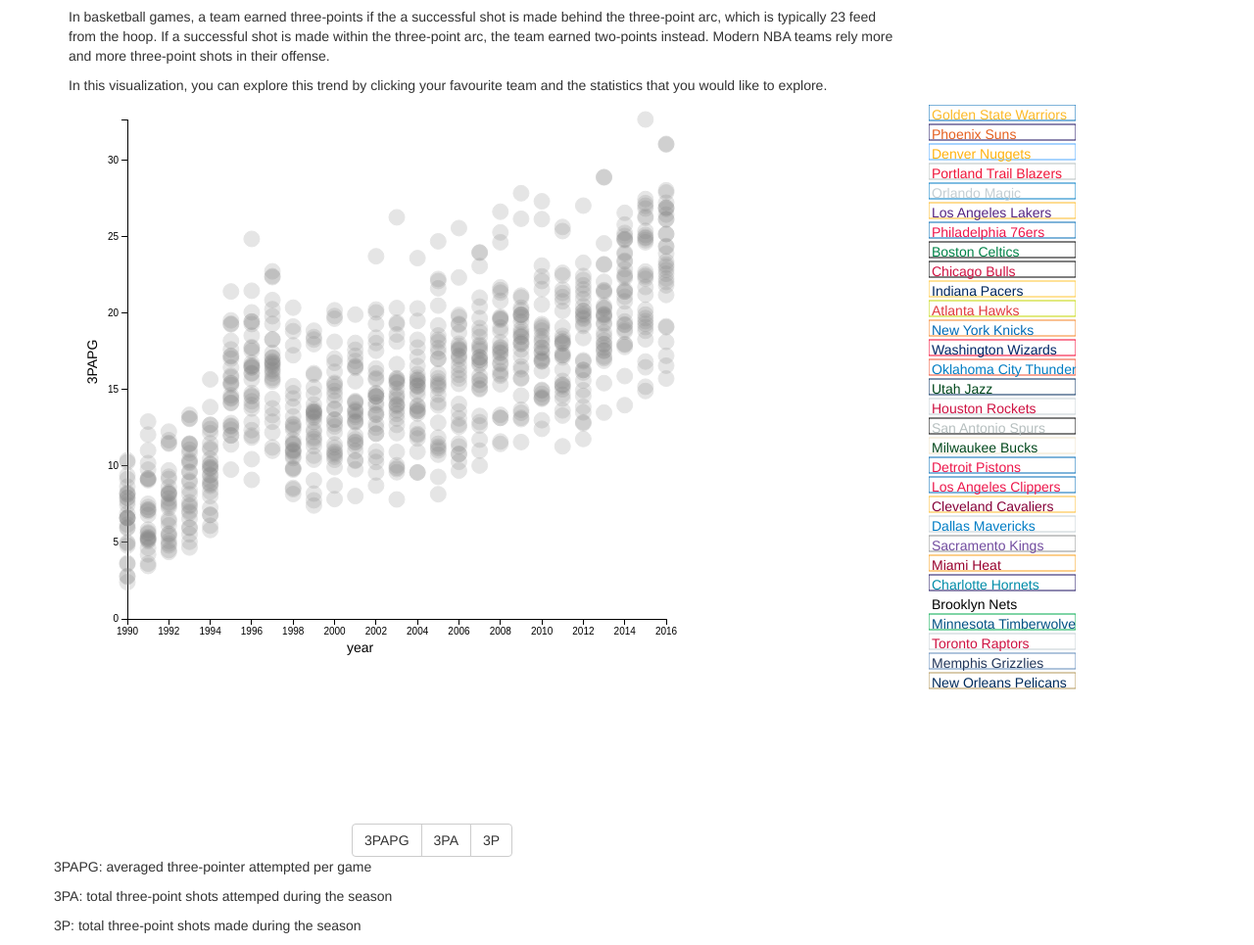
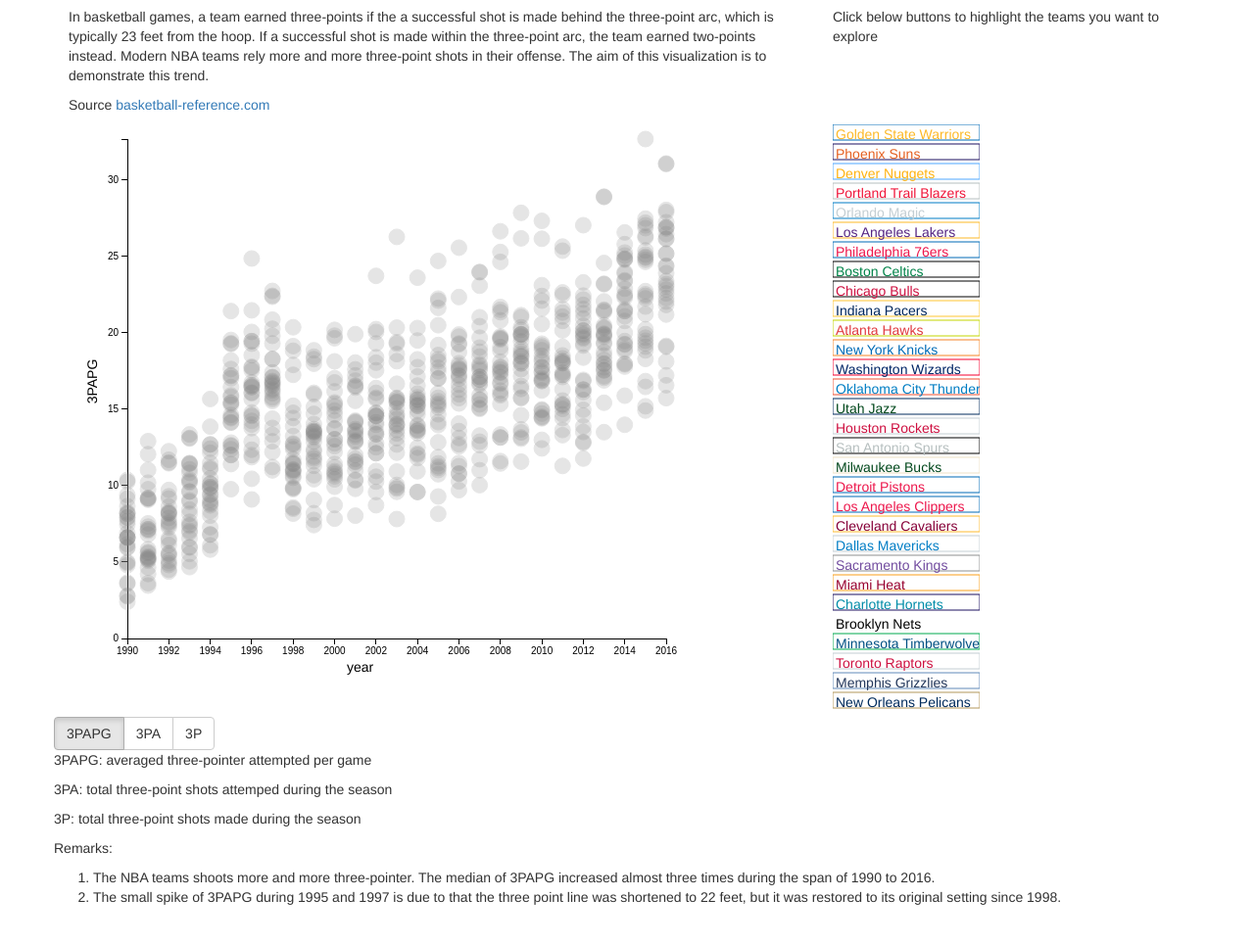
Before and after one commit to kanhua/udacity-dand-data-vis, a plain HTML site: page beta/index.html in a window 1280 px wide. Shown: the part 56-1021 px from the top of the page at 98% size. After the commit the page ends 992 px from the top, so only its background shows below. Drawn offline with nearby package versions, Linux system fonts and the light colour scheme.

Commit message:
rearrange and add more remarks in the main html

```diff
--- a/beta/index.html
+++ b/beta/index.html
@@ -53,17 +53,17 @@
     </div>
 
     <div class="row">
-    <div class="col-md-9">
-            <p>In basketball games, a team earned three-points if the a successful shot is made behind the three-point arc, which is typically 23 feed from the hoop. If a successful shot is made within the three-point arc, the team earned two-points instead. Modern NBA teams rely more and more three-point shots in their offense.</p>
-        <p>In this visualization, you can explore this trend by clicking your favourite team and the statistics that you would like to explore. </p>
+    <div class="col-md-8">
+            <p>In basketball games, a team earned three-points if the a successful shot is made behind the three-point arc, which is typically 23 feet from the hoop. If a successful shot is made within the three-point arc, the team earned two-points instead. Modern NBA teams rely more and more three-point shots in their offense. The aim of this visualization is to demonstrate this trend.</p>
+        <p>Source <a href="http://basketball-reference.com">basketball-reference.com</a> </p>
     </div>
-    <div class="col-md-3">
-
+    <div class="col-md-4" >
+    Click below buttons to highlight the teams you want to explore
     </div>
     </div>
 
     <div class="row">
-      <div class="col-md-9">
+      <div class="col-md-8">
 
           <div class="row">
 
@@ -73,7 +73,6 @@
 
         <div class="row">
 
-          <svg id="statButtonContainer"></svg>
             <!-- the example codes of bootstrap buttons
           <div class="btn-group" role="group">
                 <button type="button" class="btn btn-default">Button 1</button>
@@ -86,7 +85,7 @@
           </div>
 
       </div>
-      <div class="col-md-3">
+      <div class="col-md-4">
           <svg id="teamButtonContainer"></svg>
       </div>
     </div>
@@ -94,6 +93,19 @@
     <p>3PAPG: averaged three-pointer attempted per game</p>
     <p>3PA: total three-point shots attemped during the season</p>
     <p>3P: total three-point shots made during the season</p>
+        <p>Remarks:</p>
+        <ol>
+            <li>
+               The NBA teams shoots more and more three-pointer. The median of 3PAPG increased almost three times during the span of 1990 to 2016.
+            </li>
+
+            <li>
+                The small spike of 3PAPG during 1995 and 1997 is due to that the three point line was shortened to 22 feet, but it was restored to its original setting since 1998.
+
+            </li>
+
+
+        </ol>
 
 
     </div>
--- a/beta/show_team_stat.js
+++ b/beta/show_team_stat.js
@@ -18,7 +18,9 @@
 }, function (data) {
 
 
-    var margin = {"top": 15, "bottom": 75, "left": 75, "right": 75},
+
+
+    var margin = {"top": 15, "bottom": 25, "left": 75, "right": 75},
         svg_width = 700,
         svg_height = 600,
         chart_width = svg_width - margin.left,
@@ -36,6 +38,7 @@
 
 
     var highlightTeam = [];
+    var currentFeature="3PAPG";
 
 
     function getFillColor(d) {
@@ -190,7 +193,7 @@
         return datapoint;
     }
 
-    var datapoint = drawMainChart("3PAPG");
+    var datapoint = drawMainChart(currentFeature);
 
 
     var barHeight = 20,
@@ -284,9 +287,21 @@
         });
 
 
+
+
+
     // Place the buttons for selecting different statistics
     var yFeatures = ["3PAPG", "3PA", "3P"];
 
+    function updateButtonStatus(d)
+    {
+       if (d==currentFeature){
+           return "btn btn-default active";
+       }
+        else{
+          return "btn btn-default";
+       }
+    };
 
 
     var bpBtnGroup = d3.select("#stat-btn-group");
@@ -295,7 +310,7 @@
         .enter()
         .append("button")
         .attr("type", "button")
-        .attr("class", "btn btn-default")
+        .attr("class", updateButtonStatus)
         .attr("id", function (d) {
             return d;
         })
@@ -304,6 +319,9 @@
         })
         .on("click", function (d) {
             drawMainChart(d);
+            currentFeature=d;
+            bpBtnGroup.selectAll("button")
+                .attr("class",updateButtonStatus);
         });
 
 
```
